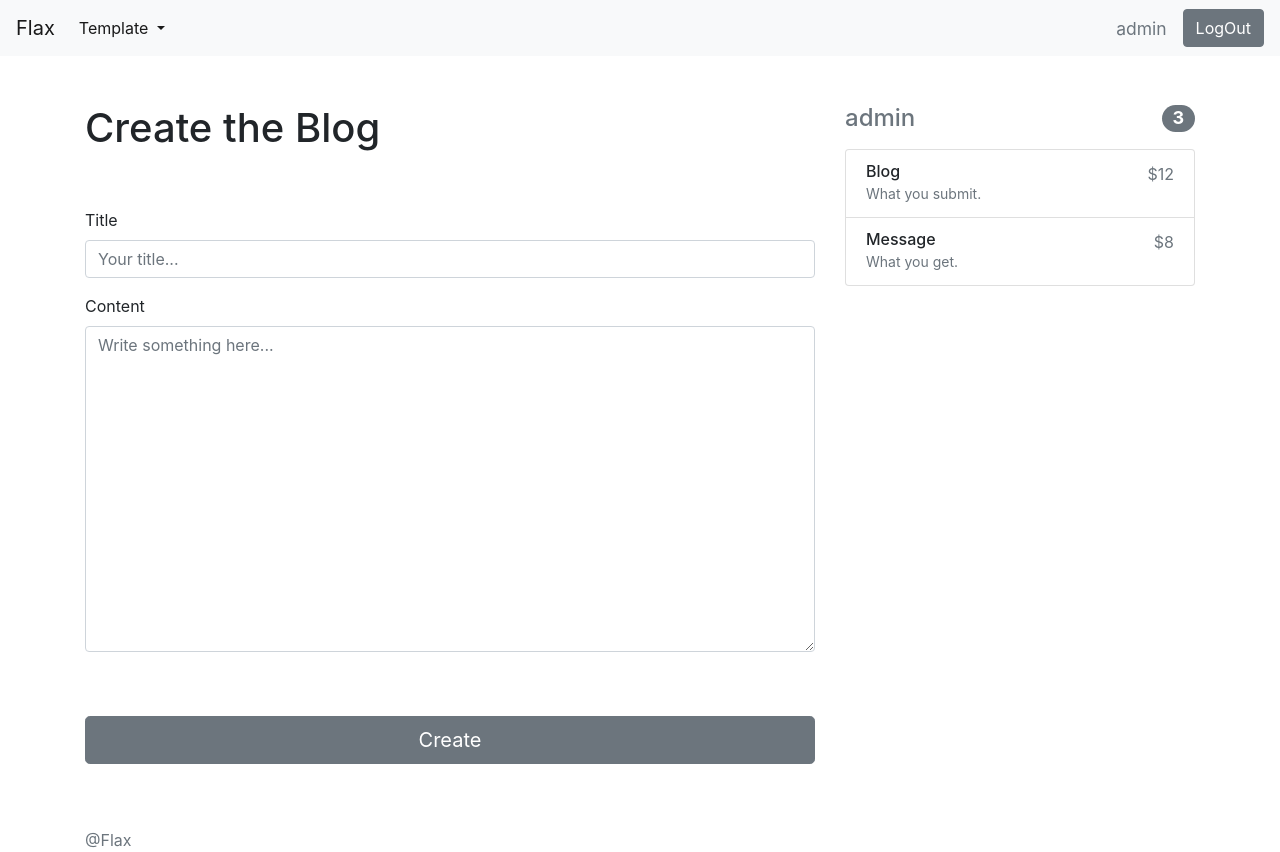
After one commit to flatflax/flask_try, a Flask app: page /blog/add in a window 1280 px wide. The commit adds this page. Run offline with Flask 2, Linux system fonts and the light colour scheme; a user stored in the database is signed in; some libraries are stand-ins or nearby versions.

Commit message:
2018/07/25
submit module with ajax

```diff
--- a/app.py
+++ b/app.py
@@ -4,57 +4,43 @@ from flask import Flask, session, g
 from sqlalchemy.sql import func
 import os
 import redis
-from models import db,Dashboard
+from models import *
 
 
-# grabs the folder where the script runs
-basedir = os.path.abspath(os.path.dirname(__file__))
+def create_app(config=None):
+    app = Flask(__name__)
+    app.config.from_pyfile('_settings.py')
+    return(app)
 
+def register_database(app):
+    with app.app_context():
+        db.init_app(app)
 
-# configurationb
-DATABASE = 'dashboard.db'
-DEBUG = True
-SECRET_KEY = 'my_precious'
+def register_admin(app):
+    from flask_admin import Admin
+    from models import User,Dashboard,Submission
+    from modelview import BaseModelview
+    admin = Admin(app, name='apps', template_mode='bootstrap3')
+    admin.add_view(BaseModelview(User, db.session,name=u'用户管理'))
+    admin.add_view(BaseModelview(Dashboard, db.session, name=u'标签管理'))
+    admin.add_view(BaseModelview(Submission, db.session, name=u'投稿管理'))
 
+def register_blueprint(app):
+    from handles import manage,auth,short,dashboards,test,blog
+    app.register_blueprint(manage.bp, url_prefix='/manage')
+    app.register_blueprint(auth.bp, url_prefix='/')
+    app.register_blueprint(short.bp, url_prefix='/short')
+    app.register_blueprint(dashboards.bp, url_prefix='/dashboards')
+    app.register_blueprint(test.bp, url_prefix='/test')
+    app.register_blueprint(blog.bp, url_prefix='/blog')
 
-# REDIS_HOST = '43.82.163.74'
-# REDIS_PORT = 6379
-
-# defines the full path for the database
-DATABASE_PATH = os.path.join(basedir, DATABASE)
-
-# database config
-SQLALCHEMY_DATABASE_URI = 'sqlite:///' + DATABASE_PATH
-SQLALCHEMY_TRACK_MODIFICATIONS = False  # 跟踪记录修改：False
-
-# REDIS = redis.Redis(host=REDIS_HOST, port=REDIS_PORT)
-
-# create app
-app = Flask(__name__)
-app.config.from_object(__name__)
-app.config['SQLALCHEMY_DATABASE_URI'] = SQLALCHEMY_DATABASE_URI
-app.config['SQLALCHEMY_TRACK_MODIFICATIONS'] = SQLALCHEMY_TRACK_MODIFICATIONS
-
-with app.app_context():
-    db.init_app(app)
-
-from flask_admin import Admin
-from models import User,Dashboard
-from modelview import BaseModelview
-admin = Admin(app, name='apps', template_mode='bootstrap3')
-
-admin.add_view(BaseModelview(User, db.session,name=u'用户管理'))
-admin.add_view(BaseModelview(Dashboard, db.session, name=u'标签管理'))
-
-from handles import manage,auth,short,dashboards,test,submit
-app.register_blueprint(manage.bp, url_prefix='/manage')
-app.register_blueprint(auth.bp, url_prefix='/')
-app.register_blueprint(short.bp, url_prefix='/short')
-app.register_blueprint(dashboards.bp, url_prefix='/dashboards')
-app.register_blueprint(test.bp, url_prefix='/test')
-app.register_blueprint(submit.bp, url_prefix='/submit')
-
+def register_logger(app):
+	pass
 
 
 if __name__ == '__main__':
+    app = create_app()
+    register_database(app)
+    register_admin(app)
+    register_blueprint(app)
     app.run()
--- a/handles/auth.py
+++ b/handles/auth.py
@@ -21,6 +21,7 @@ def login():
             session['logged_in'] = True
             session['right'] = user.right
             session['username'] = username
+            session['user_id'] = user.userid
             flash('You were logged in')
             return redirect(url_for('auth.index'))
     return render_template('/auth/login.html', error=error)
@@ -31,6 +32,7 @@ def logout():
     """User logout/authentication/session management."""
     session.pop('logged_in', None)
     session.pop('username', None)
+    session.pop('user_id', None)
     flash('You were logged out')
     return redirect(url_for('auth.index'))
 
--- a/models.py
+++ b/models.py
@@ -52,15 +52,17 @@ class Submission(db.Model):
     sub_id = db.Column(db.Integer, primary_key=True)
     suber_id = db.Column(db.Integer, nullable = False)
     auder_id = db.Column(db.Integer)
-    sub_time = db.Column(db.Time, nullable = False)
-    aud_time = db.Column(db.Time, nullable = False)
+    sub_time = db.Column(db.String, nullable = False)
+    aud_time = db.Column(db.String, nullable = False)
     title = db.Column(db.String, nullable=False)
     content = db.Column(db.String, nullable=False)
     status = db.Column(db.Integer, nullable = False)
 
     def __init__(self, suber_id, sub_time, title, content, status):
-        self.sub_id = sub_id
+        self.suber_id = suber_id
         self.sub_time = sub_time
+        self.auder_id = 0
+        self.aud_time = ''
         self.title = title
         self.content = content
         self.status = status
--- a/templates/auth/login.html
+++ b/templates/auth/login.html
@@ -14,7 +14,7 @@
         <dt>Password:</dt>
         <dd><input type="password" name="password" class="form-control col-sm-4"></dd>
         <br><br>
-        <dd><input type="submit" class="btn btn-primary" value="Login"></dd>
+        <dd><input type="submit" class="btn btn-secondary" value="Login"></dd>
         <span>Have not register?Click </span><a href="{{ url_for('auth.register') }}">here</a>
       </dl>
     </form>
--- a/templates/auth/register.html
+++ b/templates/auth/register.html
@@ -16,7 +16,7 @@
         <dt>Email:</dt>
         <dd><input type="text" name="email" class="form-control col-sm-4">{{ user.email }}</dd>
         <br><br>
-        <dd><input type="submit" class="btn btn-primary" value="Register"></dd>
+        <dd><input type="submit" class="btn btn-secondary" value="Register"></dd>
       </dl>
     </form>
 
--- a/templates/base.html
+++ b/templates/base.html
@@ -10,7 +10,7 @@
 <body>
 <!-- the navbar of the body-->
   <header>
-    <nav class="navbar navbar-expand navbar-dark bg-dark">
+    <nav class="navbar navbar-expand navbar-light bg-light">
       <a class="navbar-brand" href="{{ url_for('auth.index') }}">Flax</a>
       <button class="navbar-toggler" type="button" data-toggle="collapse" data-target="#navbarsExample02" aria-controls="navbarsExample02" aria-expanded="false" aria-label="Toggle navigation">
         <span class="navbar-toggler-icon"></span>
@@ -37,10 +37,11 @@
       </div>
 
       {% if not session.logged_in %}
-      <a class="btn btn-success" role="button" href="{{ url_for('auth.login') }}">LogIn</a>
+      <a class="btn btn-secondary" role="button" href="{{ url_for('auth.login') }}">LogIn</a>
       {% else %}
-      <a class="navbar-brand" href="#">hello,{{ session.username }}</a>
-      <a class="btn btn-warning" role="button" href="{{ url_for('auth.logout') }}">LogOut</a>
+      <a class="navbar-brand" href="#">
+        <small class="text-muted">{{ session.username }}</small></a>
+      <a class="btn btn-secondary" role="button" href="{{ url_for('auth.logout') }}">LogOut</a>
       {% endif %}
     </nav>
   </header>
@@ -48,10 +49,61 @@
 
   <!-- the main container of the body-->
   <div class="container" role="main">
+    <div class="row">
+        <div class="col-md-4 order-md-2 mb-4">
+          {% block rightbar %}
+          {% if not session.logged_in %}
+          <h5 class="d-flex justify-content-between align-items-center mb-3 mt-5">
+            <span class="text-muted">Website for Flax</span>
+          </h5>
+          <ul class="list-group mb-3">
+            <li class="list-group-item">
+              <div class="text-center">
+                <a class='btn btn-secondary' href="{{ url_for('auth.register') }}" role='button'>Register Now</a>
+              </div>
+              <br>
+              <div class="text-center">
+                <span class="text-muted">Have been registered?Click </span><a href="{{ url_for('auth.login') }}">Login</a>
+              </div>
+            </li>
+          </ul>
+          {% else %}
+          <h4 class="d-flex justify-content-between align-items-center mb-3 mt-5">
+            <span class="text-muted">{{ session.username }}</span>
+            <span class="badge badge-secondary badge-pill">3</span>
+          </h4>
+          <ul class="list-group mb-3">
+            <li class="list-group-item d-flex justify-content-between lh-condensed">
+              <div>
+                <h6 class="my-0">Blog</h6>
+                <small class="text-muted">What you submit.</small>
+              </div>
+              <span class="text-muted">$12</span>
+            </li>
+            <li class="list-group-item d-flex justify-content-between lh-condensed">
+              <div>
+                <h6 class="my-0">Message</h6>
+                <small class="text-muted">What you get.</small>
+              </div>
+              <span class="text-muted">$8</span>
+            </li>
+          </ul>
+          {% endif %}
+          {% endblock %}
+        </div>
+
+
+    <div class="col-md-8 order-md-1">
     {% block container %}
     {% endblock %}
+    </div>
+
+    </div>
+
   </div>
   <br><br>
+
+
 
   <!-- the footer of the body-->
   <footer class="footer">
--- /dev/null
+++ b/templates/blog/add.html
@@ -0,0 +1,57 @@
+{% extends "./base.html" %}
+{% block container %}
+    <h1 class="mt-5">{{ key|capitalize }} the Blog</h1>
+    <br><br>
+    {% for message in get_flashed_messages() %}
+      <div class="flash alert alert-success col-sm-4" role="success">{{ message }}</div>
+    {% endfor %}
+    {% if key %}
+    <div class="submission">
+    <form action="#" class="form-group">
+      <div class="mb-3">
+        <label for="title">Title</label>
+        <input type="text" class="form-control" name="title" value="{{ submission.title }}" placeholder="Your title...">
+      </div>
+      <div class="mb-3">
+        <label for="content">Content</label>
+        <textarea type="text" class="form-control" name="content" value="{{ submission.content }}" rows="13" placeholder="Write something here..."></textarea>
+      </div>
+        <br><br>
+        <dd><span type='submit' class="btn btn-secondary btn-lg btn-block" id="submit">{{ key|capitalize }}</span></dd>
+      </dl>
+    </form>
+    </div>
+    {% endif %}
+
+    <!--set SCRIPT_ROOT-->
+  <script type=text/javascript>
+    $SCRIPT_ROOT = {{ request.script_root|tojson|safe }};
+    $PATH = {{ request.path|tojson|safe }};
+  </script>
+
+  <!--test postJSON -->
+  <script type="text/javascript">
+    $(function() {
+      $("span#submit").click(function(){
+          var data = {
+              'suber_id': '{{ submission.suber_id }}',
+              'title': $('input[name="title"]').val(),
+              'content': $('textarea[name="content"]').val()
+            };
+          $.ajax({
+            type: 'post',
+            url: '{{ url_for("blog.blog",blog_id=1) }}',
+            data: JSON.stringify(data),
+            contentType: 'application/json; charset=UTF-8',
+            dataType: 'json',
+            success: function(data) {
+              //$("#result").html(data['result']);
+              window.location.href = '{{ url_for("auth.index") }}';
+            },
+            error: function(xhr, type){alert('error')}
+        });
+        return false;
+        });
+    });
+  </script>
+{% endblock %}
--- a/templates/manage/linkinfo.html
+++ b/templates/manage/linkinfo.html
@@ -17,7 +17,7 @@
         <input type="text" class="form-control" name="url" value="{{ entry.url }}">
       </div>
         <br><br>
-        <dd><input class="btn btn-primary btn-lg btn-block" type='submit' name="{{ key['method'] }}" value="{{ key['value'] }}"></dd>
+        <dd><input class="btn btn-secondary btn-lg btn-block" type='submit' name="{{ key['method'] }}" value="{{ key['value'] }}"></dd>
         <dd><input type="hidden" name="_method" value="{{ key['method'] }}"></dd>
       </dl>
     </form>
--- a/templates/short/getshort.html
+++ b/templates/short/getshort.html
@@ -17,7 +17,7 @@
         <input type="text" class="form-control" name="url" value="{{ key.shortlink }}">
       </div>
         <br><br>
-        <dd><input class="btn btn-primary btn-lg btn-block" type='submit' value="{{ key['value'] }}"></dd>
+        <dd><input class="btn btn-secondary btn-lg btn-block" type='submit' value="{{ key['value'] }}"></dd>
         <dd><input type="hidden" name="_method" value="{{ key['method'] }}"></dd>
         <dl>
     </form>
```
Also changed, not shown: _settings.py (added, +21 -0 lines), create_db.py (+9 -2 lines), handles/blog.py (added, +37 -0 lines), dashboard.db.
